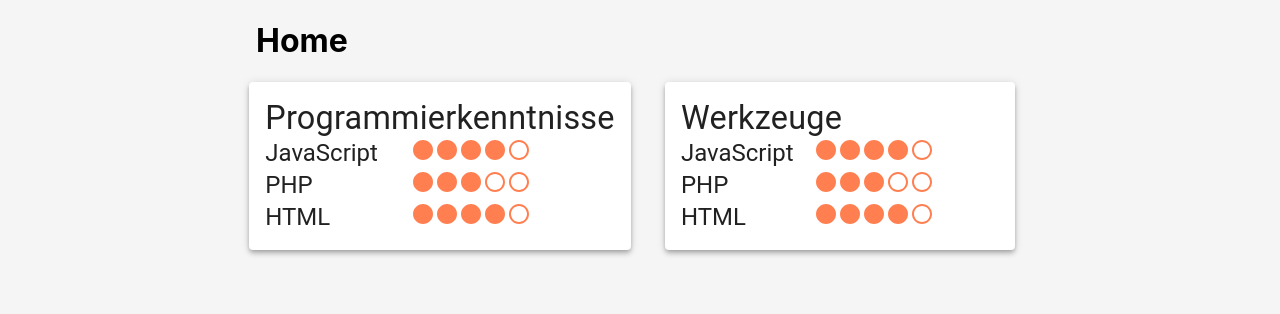
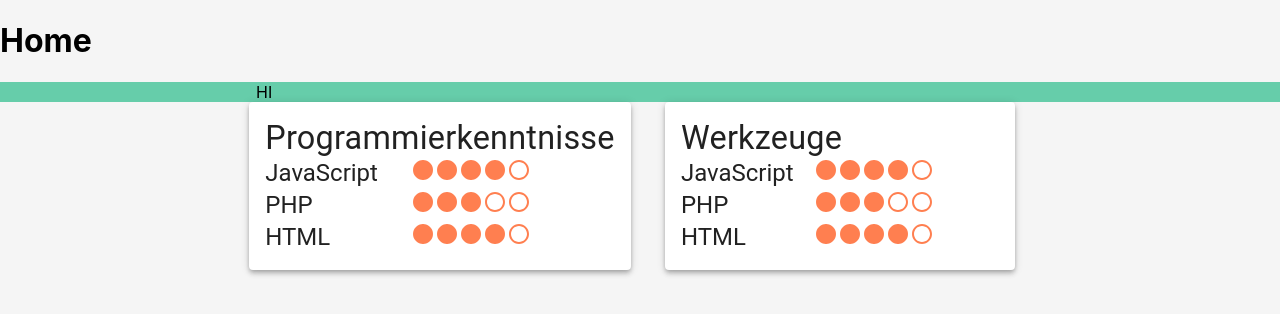
Before and after one commit to lucas-ipsum/lucas-cv, a React (Create React App) app: page / in a window 1280 px wide. Shown: the top 314 px of the page. Built offline with nearby package versions, Linux system fonts and the light colour scheme.

Commit message:
global style separeted

```diff
--- a/src/App.js
+++ b/src/App.js
@@ -8,17 +8,7 @@ import Home from './components/Home/Home';
 function App() {
   return (
     <Box sx={{
-      maxWidth: '1300px',
-      ml: {
-        xs: 2,
-        sm: 5,
-        lg: '20vw'
-      },
-      mr: {
-        xs: 2,
-        sm: 5,
-        lg: '20vw'
-      },
+
     }}>
       <Home />
     </Box>
--- /dev/null
+++ b/src/components/Hero/Hero.js
@@ -0,0 +1,21 @@
+import React from 'react'
+// MUI
+import { Box } from '@mui/material';
+import style from '../sytle/style';
+
+function Hero(props) {
+
+// Render Function
+return (
+    <Box sx={{
+        backgroundColor: '#66CDAA'
+    }}>
+        <Box sx={style}>
+            HI
+
+        </Box>
+    </Box>
+)
+}
+
+export default Hero;
--- a/src/components/Home/Home.js
+++ b/src/components/Home/Home.js
@@ -2,6 +2,7 @@ import React from 'react'
 import {Box} from '@mui/material';
 import SkillList from '../SkillList/SkillList';
 import SkillsOverview from '../SkillsOverview/SkillsOverview';
+import Hero from '../Hero/Hero';
 
 function Home(props) {
 
@@ -10,6 +11,7 @@ function Home(props) {
 return (
 <Box>
     <h1>Home</h1>
+    <Hero />
     <SkillsOverview />
 
 </Box>
--- a/src/components/SkillsOverview/SkillsOverview.js
+++ b/src/components/SkillsOverview/SkillsOverview.js
@@ -2,6 +2,7 @@ import React from 'react'
 // MUI
 import { Box, Grid } from '@mui/material';
 import SkillList from '../SkillList/SkillList';
+import style from '../sytle/style';
 
 function SkillsOverview(props) {
 // Data
@@ -13,7 +14,7 @@ let programmingSkills = {
 
 // Render Function
 return (
-    <Box>
+    <Box sx={style}>
         <Grid container spacing={4}>
             <Grid sx={{ display: 'flex', justifyContent: 'center' }} xs={12} sm={10} md={6} item>
                 <SkillList title="Programmierkenntnisse" listData={programmingSkills}/>
--- /dev/null
+++ b/src/components/sytle/style.js
@@ -0,0 +1,15 @@
+const style = {
+    maxWidth: '1300px',
+    pl: {
+      xs: 2,
+      sm: 5,
+      lg: '20vw'
+    },
+    pr: {
+      xs: 2,
+      sm: 5,
+      lg: '20vw'
+    },
+}
+
+export default style;
```
